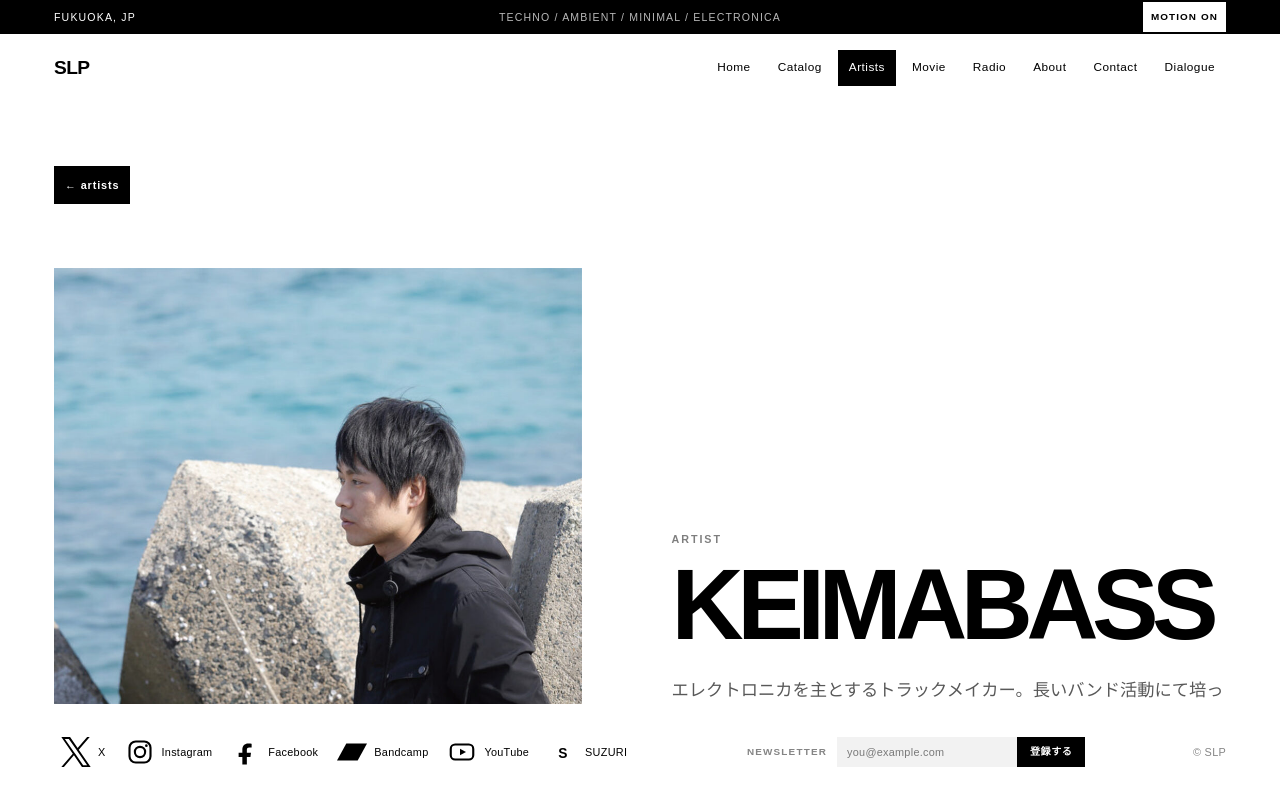
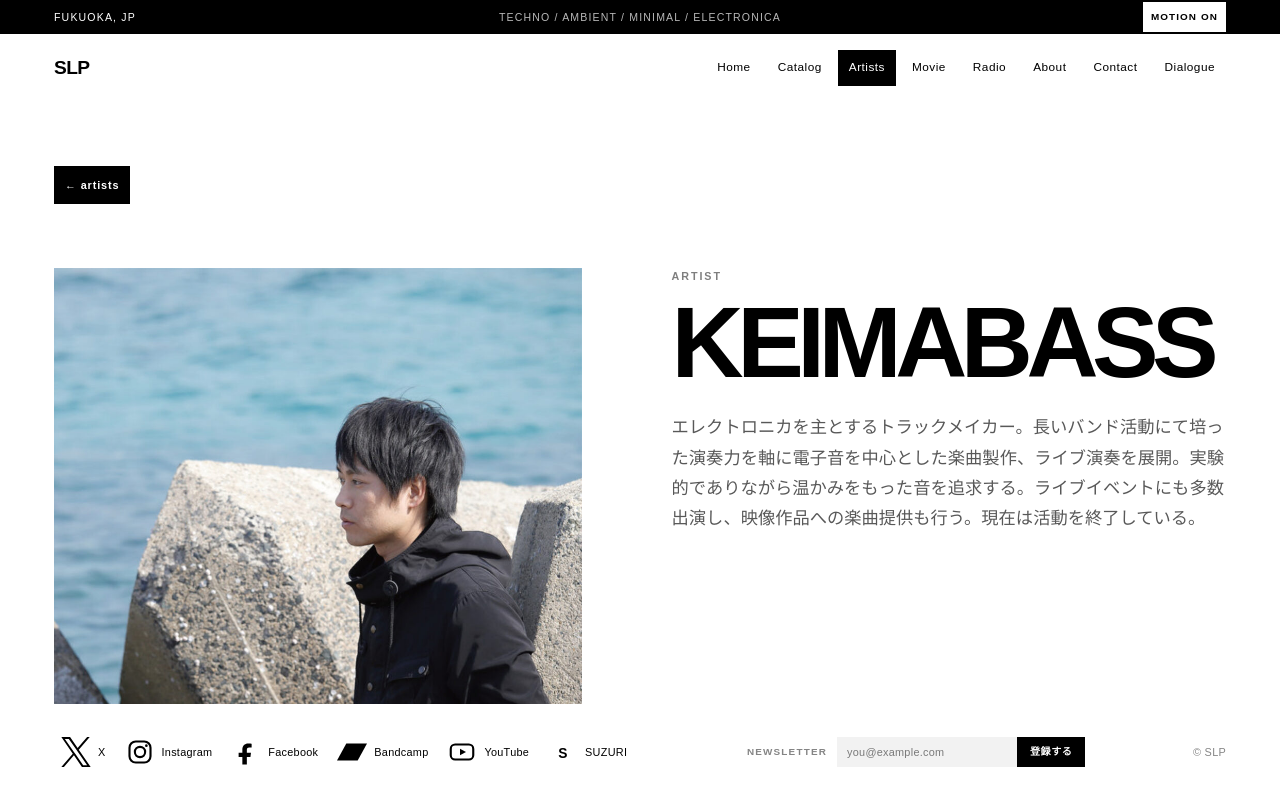
Before and after one commit to roastia/slp-website, a Next.js app: page /artists/keimabass in a window 1280 px wide. Shown: the top 800 px of the page. Built offline with nearby package versions, Linux system fonts and the light colour scheme; a web font is replaced by a local one.

Commit message:
Bandcamp埋め込み追加でジャケット画像が下にずれる問題を修正(グリッドを上揃えに変更)

```diff
--- a/app/globals.css
+++ b/app/globals.css
@@ -372,7 +372,7 @@ nav.site a:active{transform:scale(.94);}
   display:grid;
   grid-template-columns:minmax(280px,1fr) minmax(300px,1.05fr);
   gap:clamp(42px,7vw,96px);
-  align-items:end;
+  align-items:start;
   margin-top:clamp(34px,5vw,64px);
 }
 .detail-media{margin:0;overflow:hidden;background:var(--ink);}
```
